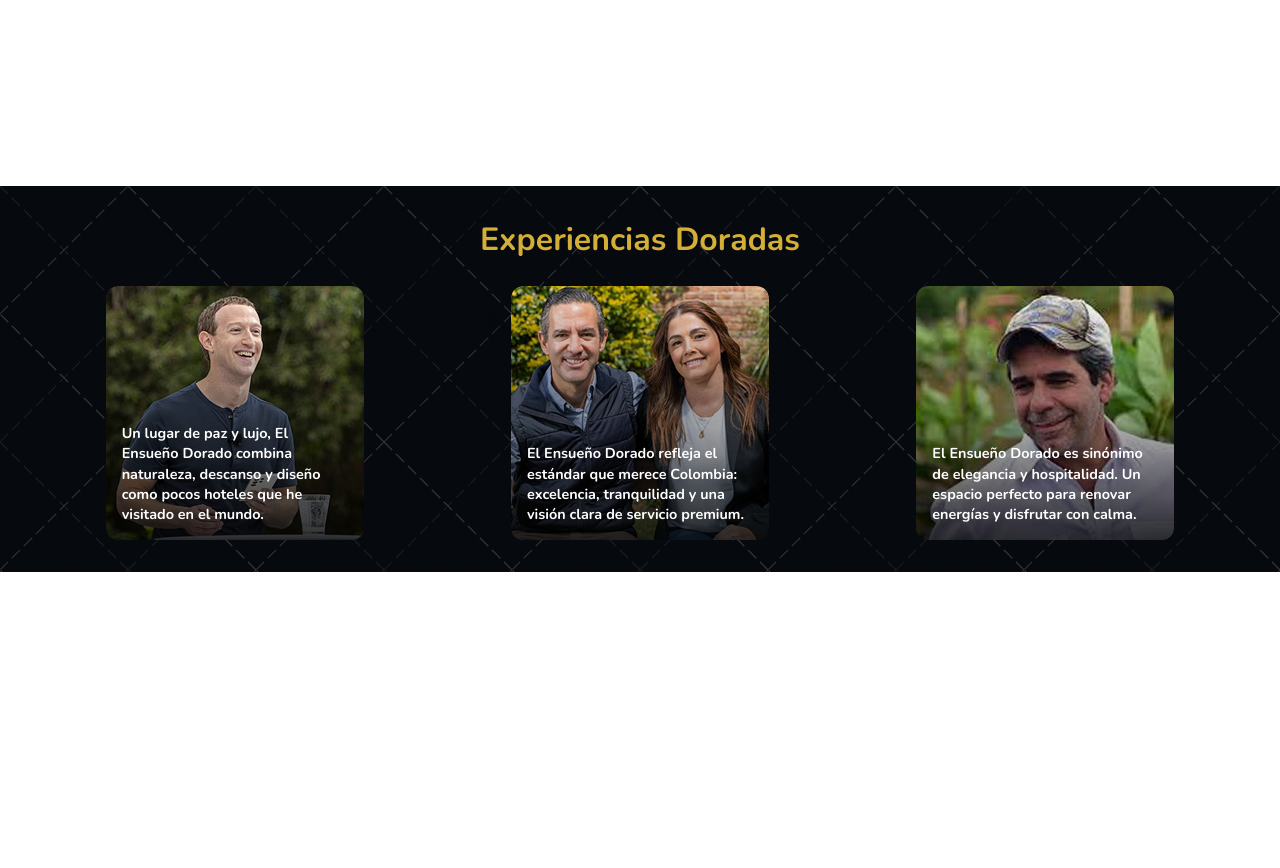
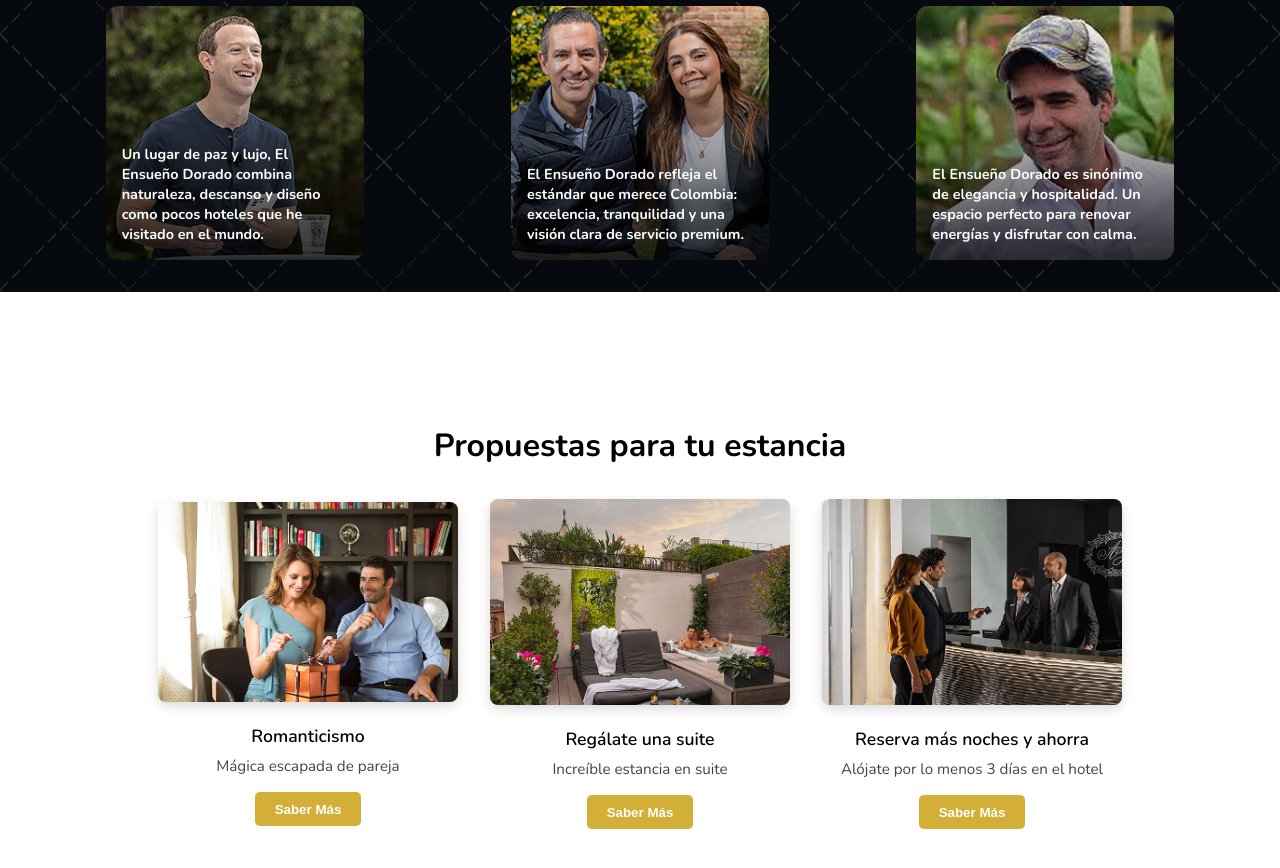
Before and after one commit to jose-advh/hotel-dorado, a plain HTML site: page index.html in a window 1280 px wide. Shown: the part 1924-2792 px from the top of the page. Drawn offline with nearby package versions, Linux system fonts and the light colour scheme.

Commit message:
Seccion propuestas realizada

```diff
--- a/css/styles.css
+++ b/css/styles.css
@@ -128,7 +128,7 @@ footer {
 /* Pagina Principal */
 
 .principal--bg {
-  height: 100vh;
+  height: 100dvh;
   background-image: linear-gradient(
       to bottom,
       rgba(0, 0, 0, 0.6),
@@ -169,17 +169,17 @@ footer {
 }
 
 .information {
-  height: 90vh;
+  height: fit-content;
   width: 100%;
   display: flex;
   flex-direction: column;
   justify-content: space-around;
   align-items: center;
   font-family: "Nunito", sans-serif;
+  margin-bottom: 100px;
 }
 
 .information--r {
-  height: 70vh !important;
   margin-top: 30px !important;
   flex-direction: row;
   align-items: start;
@@ -228,6 +228,7 @@ footer {
 
 .information__img {
   width: 40%;
+  box-shadow: 0 4px 12px rgba(0, 0, 0, 0.15);
 }
 
 .rooms__title {
@@ -247,9 +248,10 @@ footer {
 }
 
 .rooms__link {
-  color: goldenrod;
+  color: chocolate;
   font-weight: bold;
   font-size: 1.2rem;
+  text-decoration: underline;
 }
 
 .hr__dark {
@@ -261,12 +263,12 @@ footer {
 .experiences {
   width: 100%;
   height: fit-content;
-  margin-bottom: 500px;
   background-color: var(--color-terciario);
   font-family: "Nunito", sans-serif;
   padding: 2rem;
   background-image: url(../media/backgrounds/cartographer.png);
   background-attachment: fixed;
+  margin-bottom: 100px;
 }
 
 .experiences__title {
@@ -308,6 +310,81 @@ footer {
   font-weight: 700;
 }
 
+.propuestas {
+  height: fit-content;
+  padding: 2rem;
+  text-align: center;
+  font-family: "Nunito", sans-serif;
+  background-color: #ffffff;
+  margin-bottom: 100px;
+}
+
+.propuestas__titulo {
+  font-size: 2rem;
+  font-weight: bold;
+  margin-bottom: 2rem;
+  color: #000;
+}
+
+.propuestas__contenedor {
+  display: flex;
+  flex-direction: row;
+  align-items: center;
+  justify-content: center;
+  gap: 2rem;
+  flex-wrap: wrap;
+}
+
+.propuesta {
+  max-width: 300px;
+  display: flex;
+  flex-direction: column;
+  align-items: center;
+}
+
+.propuesta__imagen img {
+  width: 100%;
+  border-radius: 0.5rem;
+  object-fit: cover;
+  box-shadow: 0 4px 12px rgba(0, 0, 0, 0.15);
+}
+
+.propuesta__titulo {
+  font-size: 1.1rem;
+  font-weight: 600;
+  margin: 1rem 0 0.5rem;
+  color: #000;
+}
+
+.propuesta__descripcion {
+  font-size: 0.95rem;
+  color: #444;
+  margin-bottom: 1rem;
+}
+
+.propuesta__boton {
+  background-color: #d4af37;
+  border: none;
+  padding: 0.6rem 1.2rem;
+  color: #fff;
+  font-weight: 600;
+  border-radius: 0.3rem;
+  cursor: pointer;
+  transition: background-color 0.3s ease;
+}
+
+.propuesta__boton:hover {
+  background-color: #b8932f;
+}
+
+/* Responsive para pantallas pequeñas */
+@media screen and (max-width: 768px) {
+  .propuestas__contenedor {
+    flex-direction: column;
+    align-items: center;
+  }
+}
+
 @media screen and (max-width: 720px) {
   .header__logo {
     width: 20%;
@@ -322,10 +399,6 @@ footer {
     justify-content: center;
     align-items: center;
     border: 1px solid white;
-  }
-
-  .information--r {
-    height: 85vh !important;
   }
 
   .principal__title {
--- a/index.html
+++ b/index.html
@@ -65,7 +65,6 @@
             palabras.
           </p>
         </article>
-        <hr class="hr--gold" />
       </section>
       <section class="information information--r">
         <article class="information--rooms">
@@ -138,6 +137,49 @@
           </article>
         </section>
       </section>
+      <section class="propuestas" aria-label="Propuestas para tu estancia">
+        <h2 class="propuestas__titulo">Propuestas para tu estancia</h2>
+
+        <div class="propuestas__contenedor">
+          <article class="propuesta">
+            <figure class="propuesta__imagen">
+              <img
+                src="./media/photos/romanticismo.png"
+                alt="Pareja disfrutando una experiencia romántica"
+              />
+            </figure>
+            <h3 class="propuesta__titulo">Romanticismo</h3>
+            <p class="propuesta__descripcion">Mágica escapada de pareja</p>
+            <button class="propuesta__boton">Saber Más</button>
+          </article>
+
+          <article class="propuesta">
+            <figure class="propuesta__imagen">
+              <img
+                src="./media/photos/regalate.png"
+                alt="Suite con terraza y flores"
+              />
+            </figure>
+            <h3 class="propuesta__titulo">Regálate una suite</h3>
+            <p class="propuesta__descripcion">Increíble estancia en suite</p>
+            <button class="propuesta__boton">Saber Más</button>
+          </article>
+
+          <article class="propuesta">
+            <figure class="propuesta__imagen">
+              <img
+                src="./media/photos/reservaydescuento.png"
+                alt="Pareja hablando con el personal del hotel"
+              />
+            </figure>
+            <h3 class="propuesta__titulo">Reserva más noches y ahorra</h3>
+            <p class="propuesta__descripcion">
+              Alójate por lo menos 3 días en el hotel
+            </p>
+            <button class="propuesta__boton">Saber Más</button>
+          </article>
+        </div>
+      </section>
     </main>
     <footer>
       <section class="footer__content">
```
Also changed, not shown: media/photos/regalate.png (added), media/photos/reservaydescuento.png (added), media/photos/romanticismo.png (added).
